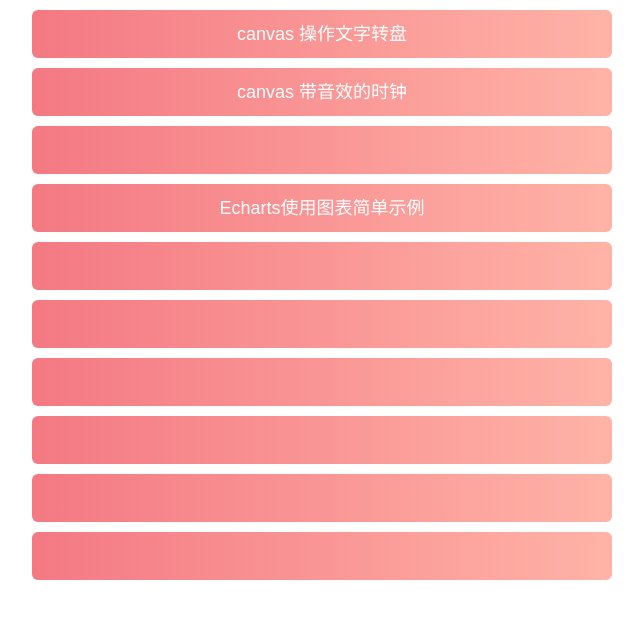
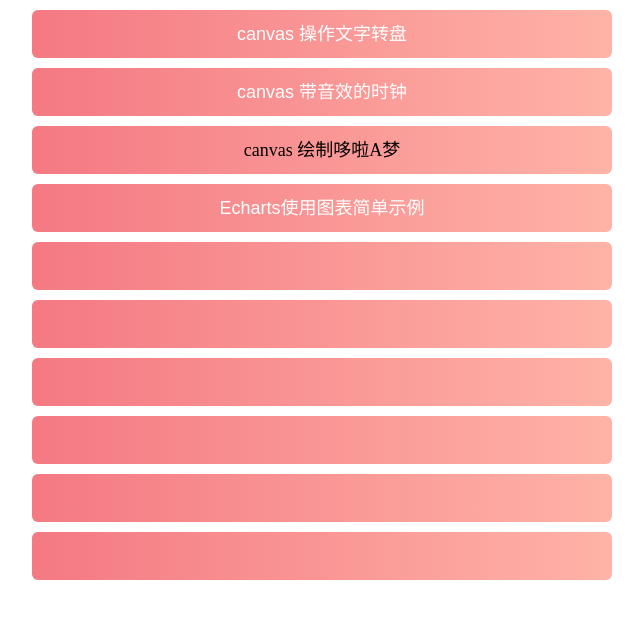
Before and after one commit to Aw5850/WebProject-demo, a plain HTML site: page index.html in a window 1280 px wide. Shown: the whole page, without its empty margins (318-961 px from the left). Drawn offline with Linux system fonts and the light colour scheme.

Commit message:
update canvas demo

```diff
--- a/index.html
+++ b/index.html
@@ -10,7 +10,7 @@
 		<ul>
 			<li><a href="https://aw5850.github.io/WebProject-demo/CanvasWheel/index.html">canvas 操作文字转盘</a></li>
 			<li><a href="https://aw5850.github.io/WebProject-demo/CanvasClock/index.html">canvas 带音效的时钟</a></li>
-			<li><a href="https://aw5850.github.io/WebProject-demo/doraemon/index.html"></a></li>
+			<li><a href="https://aw5850.github.io/WebProject-demo/doraemon/index.html"></a>canvas 绘制哆啦A梦</li>
 			<li><a href="https://aw5850.github.io/WebProject-demo/chart/index.html">Echarts使用图表简单示例</a></li>
 			<li><a href=""></a></li>
 			<li><a href=""></a></li>
```
